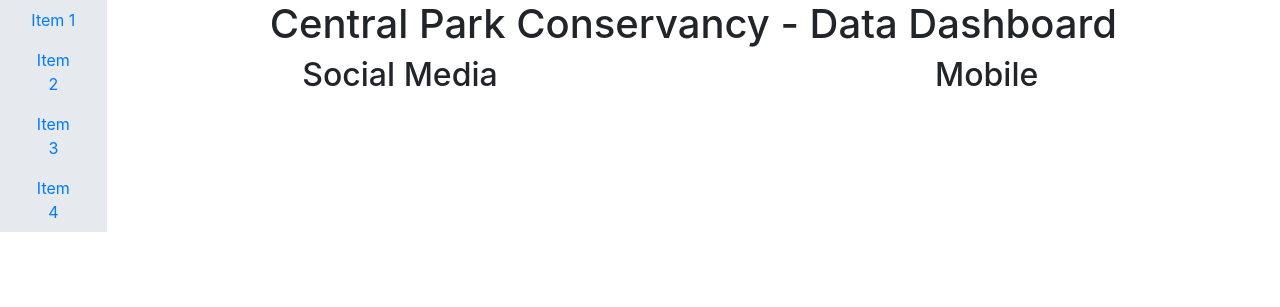
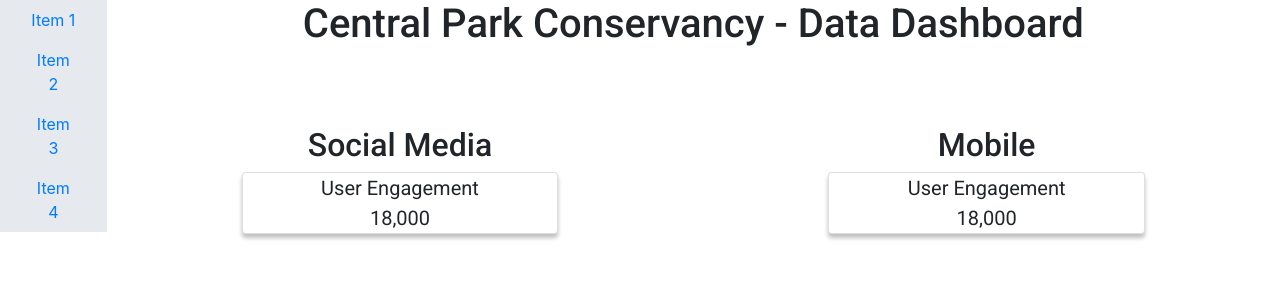
Before and after one commit to jerseycity2018/team-8, a plain HTML site: page Web/index.html in a window 1280 px wide. Drawn offline with nearby package versions, Linux system fonts and the light colour scheme.

Commit message:
updated css

```diff
--- a/Web/index.html
+++ b/Web/index.html
@@ -3,6 +3,7 @@
     <title>Central Park</title>
     <link rel="stylesheet" href="pageStyle.css" />
       <link rel="stylesheet" href="https://stackpath.bootstrapcdn.com/bootstrap/4.1.3/css/bootstrap.min.css" integrity="sha384-MCw98/SFnGE8fJT3GXwEOngsV7Zt27NXFoaoApmYm81iuXoPkFOJwJ8ERdknLPMO" crossorigin="anonymous">
+      <link href="https://fonts.googleapis.com/css?family=Roboto:400,500,700" rel="stylesheet">
   </head>
 
 
@@ -39,11 +40,32 @@
           <div id="MainCardRow" class="row">
             <div id="SocialMediaBox" class="col-sm-6">
               <h2>Social Media</h2>
+              <div class="row">
+                <div class="col-sm-12 card">
+                  User Engagement <br />
+
+                  18,000
+                </div>
+              </div>
             </div>
 
             <div id="MobileBox" class="col-sm-6">
               <h2>Mobile</h2>
+              <div class="row">
+                <div class="col-sm-12 card">
+                  User Engagement <br />
+                  18,000
+                </div>
+              </div>
+
+
+
             </div>
+
+
+
+
+
           </div>
 
 
--- a/Web/pagestyle.css
+++ b/Web/pagestyle.css
@@ -6,12 +6,34 @@
 
 div#title{
   text-align: center;
+  font-family: 'Roboto', sans-serif;
 }
 
 div#SocialMediaBox{
   text-align: center;
+  padding-top: 70px;
+  padding-right: 150px;
+  padding-bottom: 70px;
+  padding-left: 150px;
+  font-size: 20px;
+  font-family: 'Roboto', sans-serif;
+
 }
 
 div#MobileBox{
   text-align: center;
+  padding-top: 70px;
+  padding-right: 150px;
+  padding-bottom: 70px;
+  padding-left: 150px;
+  font-family: 'Roboto', sans-serif;
+  font-size: 20px;
+
 }
+
+
+/* Card UI */
+.card {
+    background: #FFFFFF;
+    box-shadow: 0px 4px 4px rgba(0, 0, 0, 0.25);
+}
```
